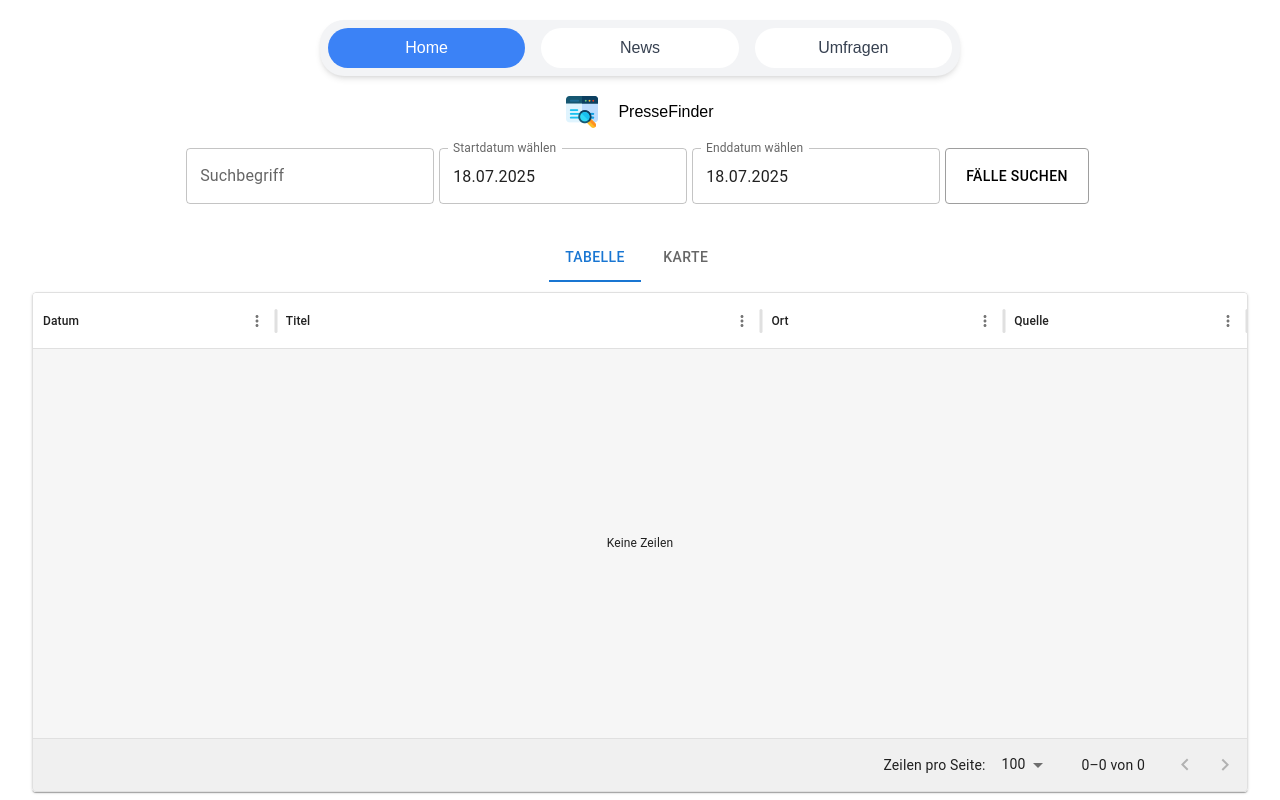
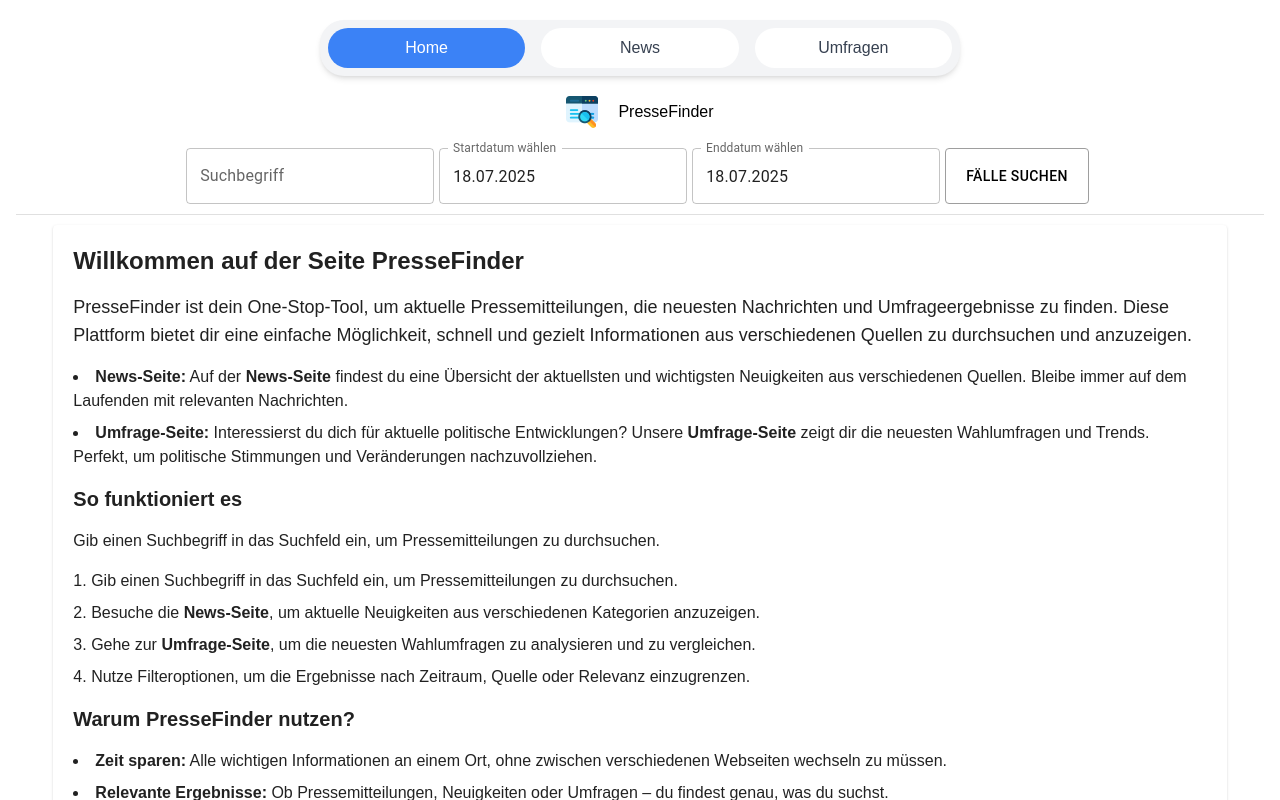
Before and after one commit to Davide131297/new-pressemitteilungen-next, a Next.js app: page / in a window 1280 px wide. Shown: the top 800 px of the page. Built offline with nearby package versions, Linux system fonts and the light colour scheme.

Commit message:
anzeigen der tabellen nur wenn daten vorhanden sind nach suche

```diff
--- a/app/page.tsx
+++ b/app/page.tsx
@@ -172,6 +172,7 @@ function Home() {
           handleStopSearch={handleStopSearch}
         />
       )}
+      {data.length !== 0 && (
         <Box sx={{ marginTop: '30px' }}>
           <Box
             sx={{
@@ -205,6 +206,7 @@ function Home() {
             <CitySummaryTable data={data} />
           </Box>
         </Box>
+      )}
       <Divider
         variant="middle"
         sx={{ marginTop: '10px', marginBottom: '10px' }}
```
Lines whose indentation alone changed are shown as unchanged.
